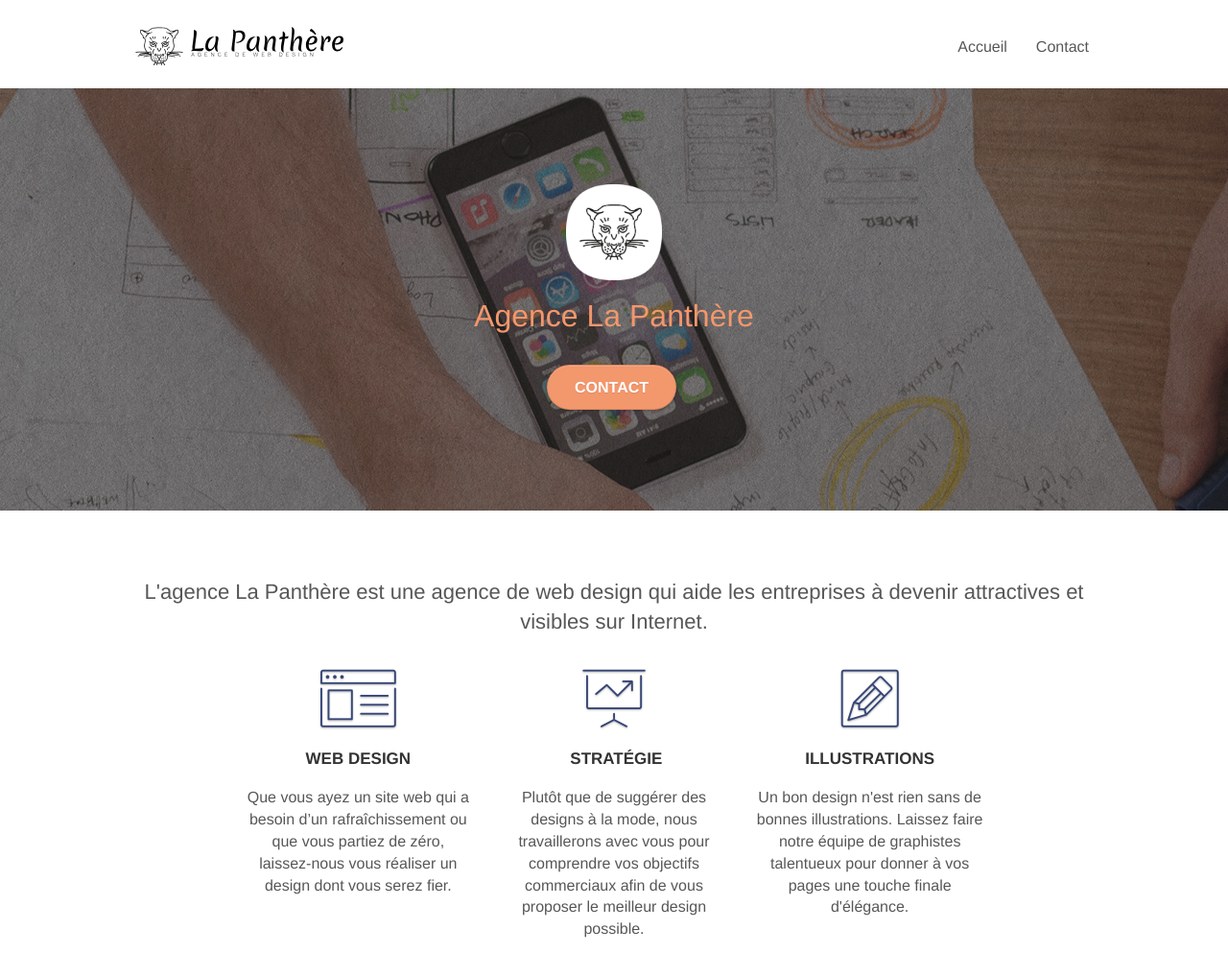
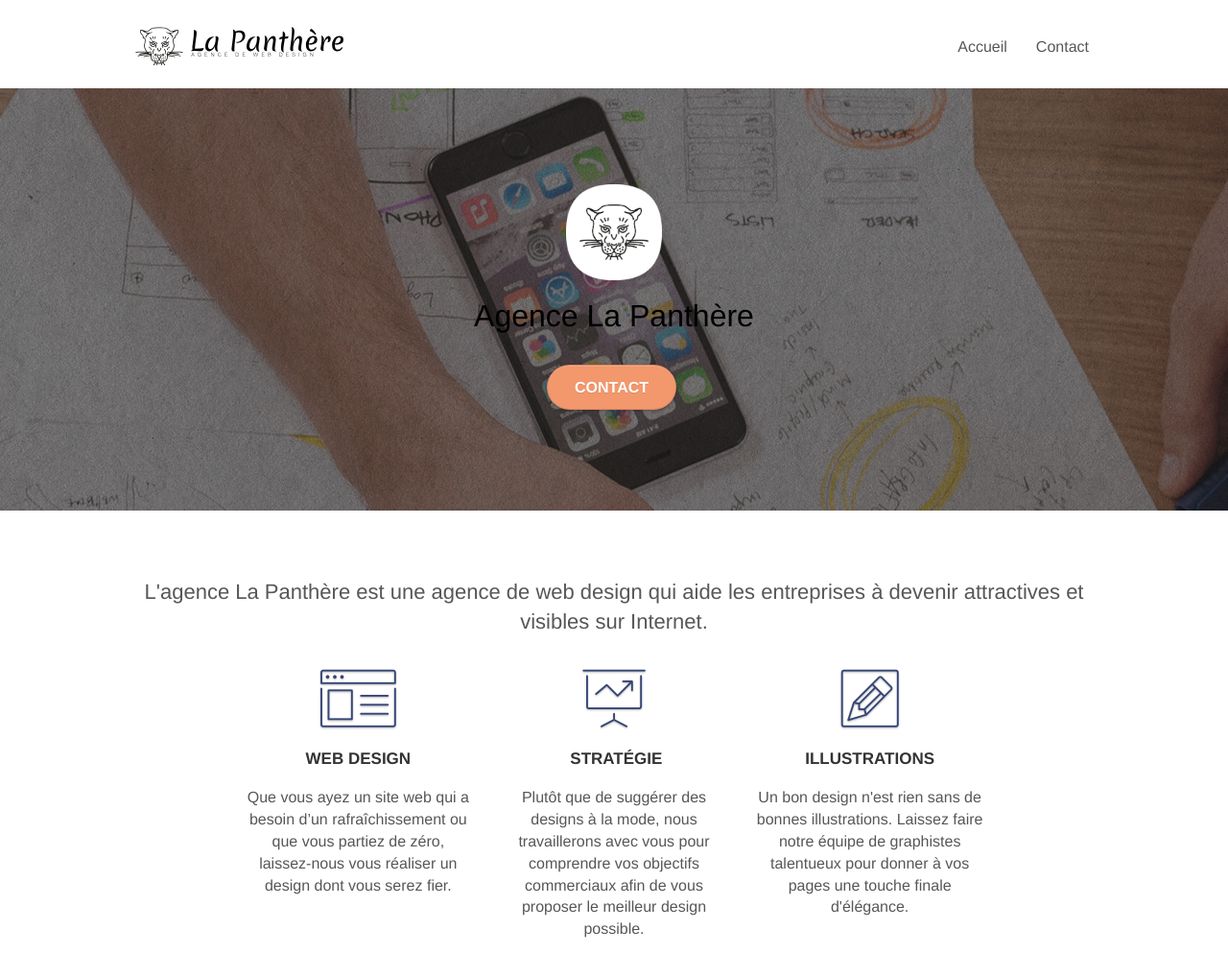
Before and after one commit to AdeleMoutoussamy/openclassrooms_p4_newwebsite, a plain HTML site: page index.html in a window 1280 px wide. Shown: the top 993 px of the page at 96% size. Drawn offline with Linux system fonts and the light colour scheme.

Commit message:
Rendre texte visible page2

```diff
--- a/style.css
+++ b/style.css
@@ -912,7 +912,7 @@ h4
 
 .tc-white
 {
-    color: #F3976C!important;
+    color: #000000!important;
 }
 
 .btn-atomic-tangerine
```
